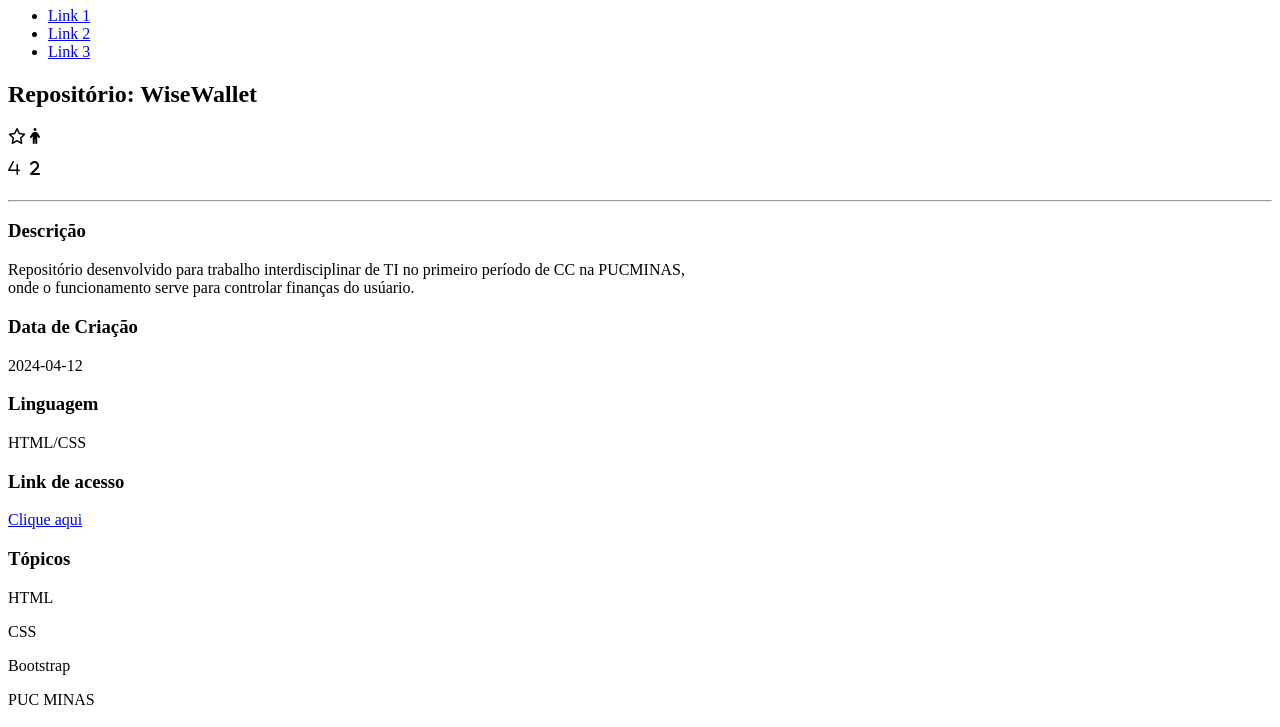
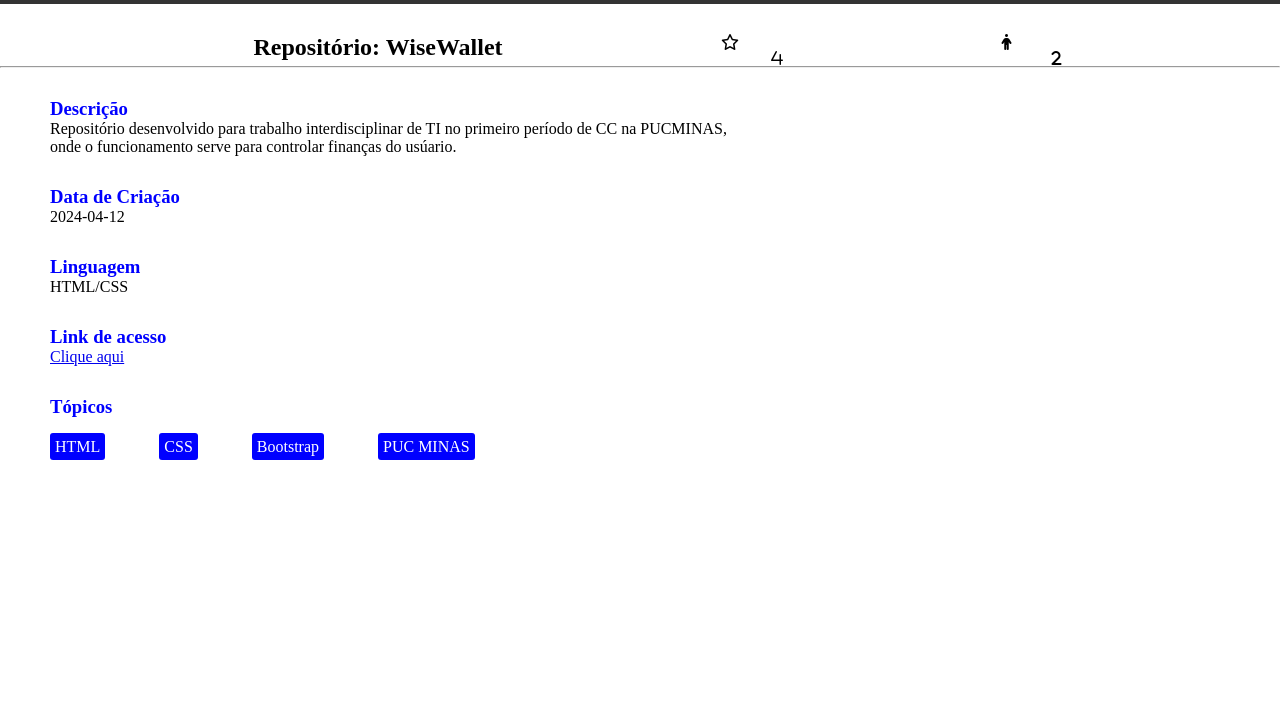
Before and after one commit to JulioBuzzi/TrabalhoPratico, a plain HTML site: page repo1.html in a window 1280 px wide. Shown: the part 73-800 px from the top of the page. Drawn offline with Linux system fonts and the light colour scheme.

Commit message:
Update repo1.html

```diff
--- a/repo1.html
+++ b/repo1.html
@@ -4,7 +4,7 @@
   <meta charset="UTF-8">
   <meta name="viewport" content="width=device-width, initial-scale=1.0">
   <title>Repositório IBOVESPA</title>
-  <link rel="stylesheet" href="repo1.css">
+  <link rel="stylesheet" href="repo.css">
   <script src="https://kit.fontawesome.com/0aa1be47c4.js" crossorigin="anonymous"></script>
 </head>
 <body>
```
